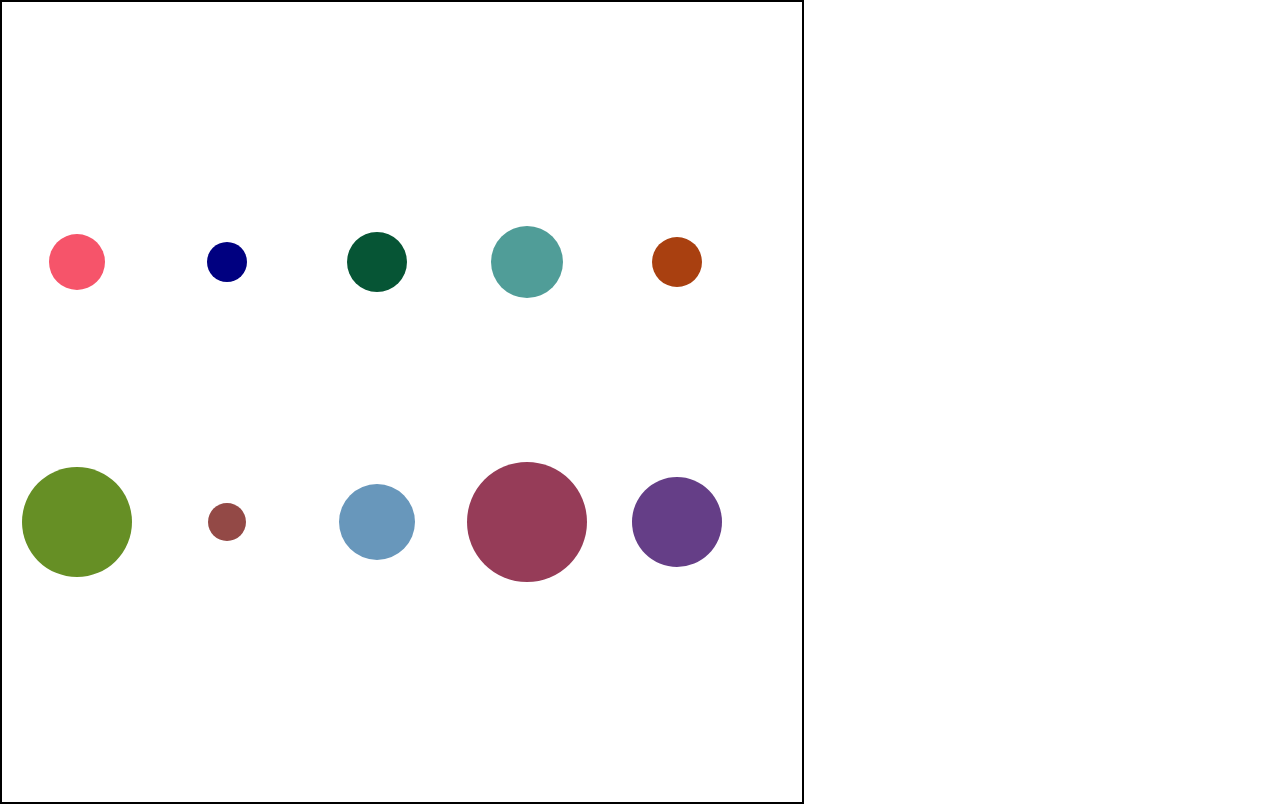
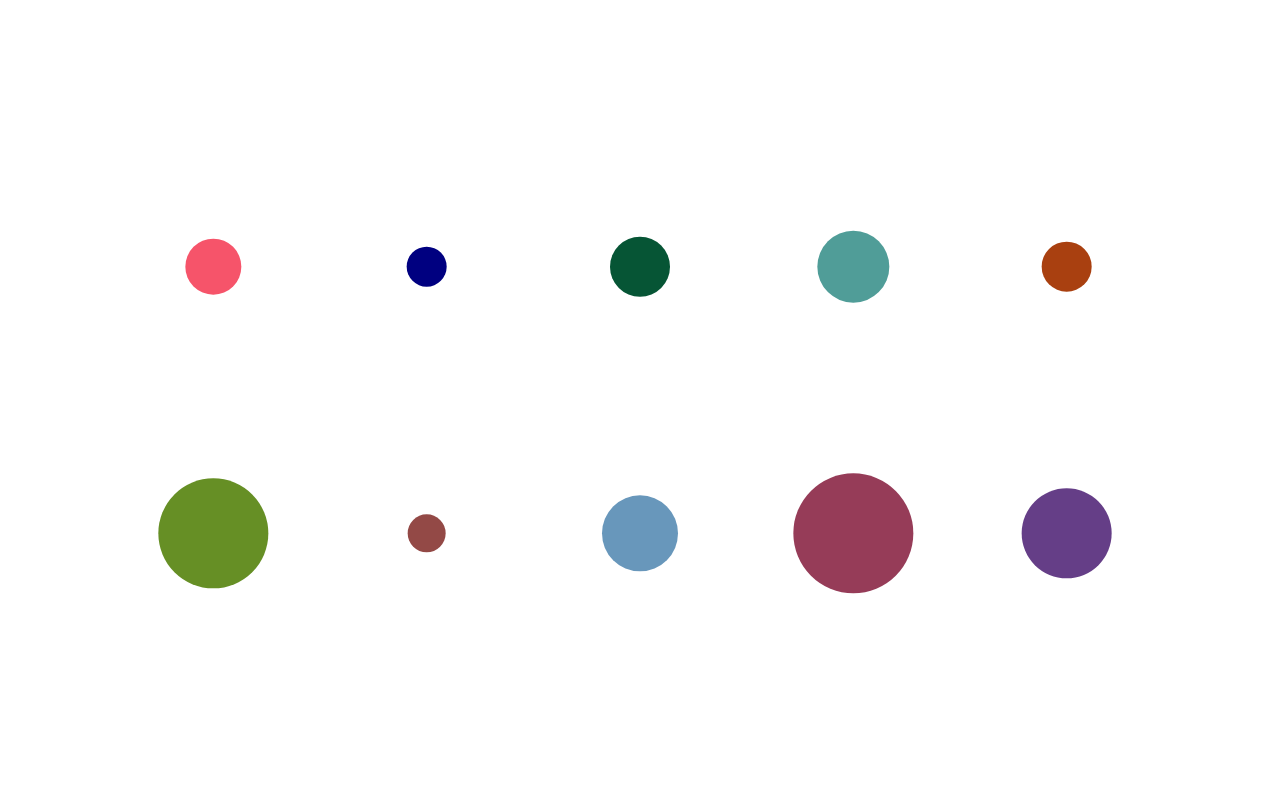
Before and after one commit to korchel/billiards, a React (Create React App) app: page / in a window 1280 px wide. Built offline with nearby package versions, Linux system fonts and the light colour scheme.

Commit message:
canvas size changed

```diff
--- a/src/App.tsx
+++ b/src/App.tsx
@@ -4,7 +4,7 @@ import Canvas from "./components/Canvas.tsx";
 
 const App = () => {
   return (
-    <Canvas height="800" width="800" />
+    <Canvas height={window.innerHeight} width={window.innerWidth} />
   );
 };
 
--- a/src/components/Canvas.tsx
+++ b/src/components/Canvas.tsx
@@ -39,13 +39,20 @@ const Canvas = (props) => {
     let mouseFlag = 0;
     if (context) {
       const balls: Ball[] = ballKinds.map(({ radius, color }, i) => {
-        const position = i < 5 ? { x: 150 * (i + 0.5), y: 260 } : { x: 150 * (i - 5 + 0.5), y: 520 };
+        const position = i < 5
+          ? { x: canvas.width / 6 * (i + 1), y: canvas.height / 3 }
+          : { x: canvas.width / 6 * (i - 4), y: canvas.height / 3 * 2 };
         return new Ball(context, canvas, position, radius, color);
       });
 
+      window.addEventListener('resize', () => {
+        canvas.width = window.innerWidth;
+        canvas.height = window.innerHeight;
+      })
+
       canvas.addEventListener('mousedown', (event) => {
       balls.forEach((ball) => {
-        if (context.isPointInPath(ball.circle, event.clientX, event.clientY)) {
+        if (context.isPointInPath(ball.circle, event.offsetX, event.offsetY)) {
           setCurrentBall(ball);
           pushVector.x1 = event.clientX;
           pushVector.y1 = event.clientY;
@@ -59,15 +66,19 @@ const Canvas = (props) => {
       canvas.addEventListener('mouseup', (event) => {
         if (mouseFlag === 0) {
           balls.forEach((ball) => {
-            if (context.isPointInPath(ball.circle, event.clientX, event.clientY)) {
+            if (context.isPointInPath(ball.circle, event.offsetX, event.offsetY)) {
               setShowColorMenu(true)
-              setModalCoordinates({ x: event.clientX, y: event.clientY });
+              setModalCoordinates({ x: event.offsetX, y: event.offsetY });
             }
           });
+          pushVector.x1 = 0;
+          pushVector.x2 = 0;
+          pushVector.y1 = 0;
+          pushVector.y2 = 0;
         } else {
           if (pushVector.x1 && pushVector.y1) {
-            pushVector.x2 = event.clientX;
-            pushVector.y2 = event.clientY;
+            pushVector.x2 = event.offsetX;
+            pushVector.y2 = event.offsetY;
             balls.forEach((ball) => {
               if (context.isPointInPath(ball.circle, pushVector.x1, pushVector.y1)) {
                 push(ball, pushVector);
@@ -90,10 +101,10 @@ const Canvas = (props) => {
   }, []);
 
   return (
-    <div className="container">
+    <>
       <canvas ref={ref} {...props} />
       {showColorMenu && <ColorMenu ball={currentBall} modalCoordinates={modalCoordinates} setShowColorMenu={setShowColorMenu} />}
-    </div>
+    </>
   );
 };
 
--- a/src/index.css
+++ b/src/index.css
@@ -3,6 +3,8 @@
 }
 
 body {
+  width: 100%;
+  height: 100%;
   margin: 0;
   font-family: -apple-system, BlinkMacSystemFont, "Segoe UI", "Roboto", "Oxygen",
     "Ubuntu", "Cantarell", "Fira Sans", "Droid Sans", "Helvetica Neue",
@@ -16,12 +18,6 @@ code {
     monospace;
 }
 
-canvas {
-  border: 2px solid;
-}
-
-.container {
-}
 .color-menu {
   width: 150px;
   height: 150px;
```
